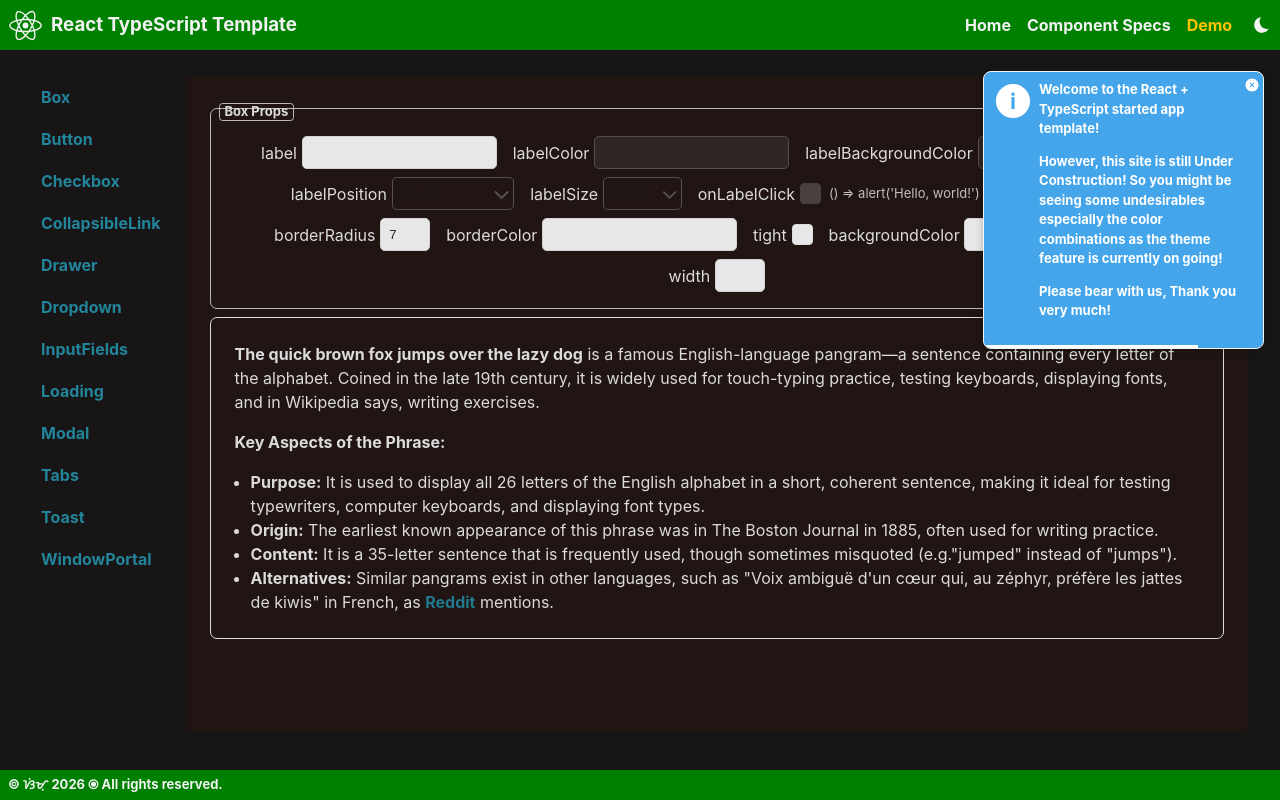
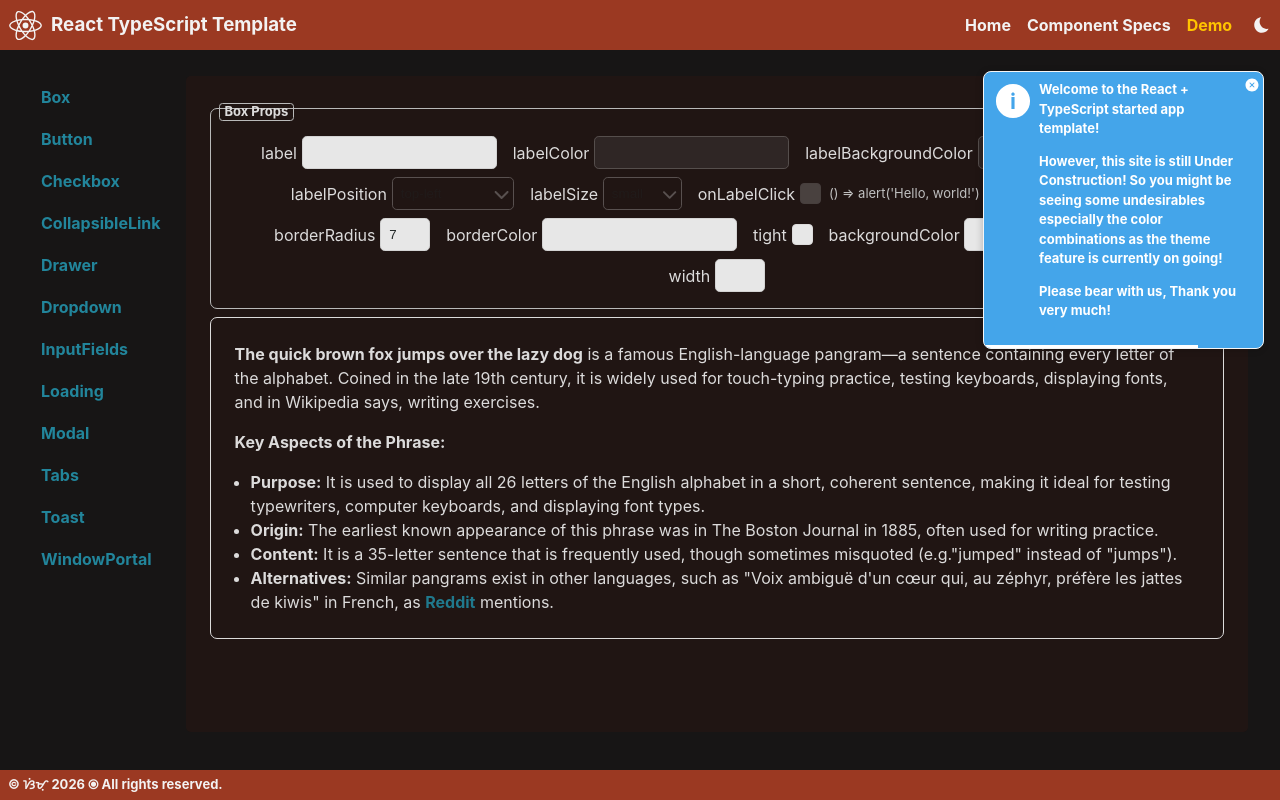
Before and after one commit to jaosimt/ts-app-template, a React (Create React App) app: page /demo/box in a window 1280 px wide. Built offline with nearby package versions, Linux system fonts and the light colour scheme.

Commit message:
* Cleanup checkbox, dropdown and button colors based on accent

```diff
--- a/src/styles/variables.module.scss
+++ b/src/styles/variables.module.scss
@@ -1,7 +1,8 @@
 $codeFontFamily                 : source-code-pro, Menlo, Monaco, Consolas, "Courier New", "Roboto Mono", monospace;
 
-$accentColor                    : blue; //rgb(255, 101, 0);
-$accentColorDark                : green; //rgb(155, 57, 34);
+/* NO RGBA COLOR IN ACCENT's */
+$accentColor                    : rgb(255, 101, 0);
+$accentColorDark                : rgb(155, 57, 34);
 
 $textColor                      : #171515;
 $textColorDark                  : #f3f2f2;
@@ -42,14 +43,14 @@ $errorColor                     : #1c2127;
 
 /* ******* BELOW IS DEPENDENT ON THE ACCENT COLOR : DO NOT EDIT THEM DIRECTLY ******* */
 $buttonPrimaryColor             : $accentColor;
-$buttonPrimaryHoverColor        : rgba($buttonPrimaryColor, 0.3);
+$buttonPrimaryHoverColor        : rgba($buttonPrimaryColor, 0.5);
 $buttonPrimaryBorderColor       : $buttonPrimaryHoverColor;
 $buttonDefaultHoverColor        : $buttonPrimaryHoverColor;
 $buttonDefaultTextColor         : $buttonPrimaryColor;
 $buttonDefaultBorderColor       : $buttonDefaultTextColor;
 
 $buttonPrimaryColorDark         : $accentColorDark;
-$buttonPrimaryHoverColorDark    : rgba($buttonPrimaryColorDark, 0.3);
+$buttonPrimaryHoverColorDark    : rgba($buttonPrimaryColorDark, 0.5);
 $buttonPrimaryBorderColorDark   : $buttonPrimaryHoverColorDark;
 $buttonDefaultHoverColorDark    : $buttonPrimaryHoverColorDark;
 $buttonDefaultTextColorDark     : $buttonPrimaryColorDark;
```
